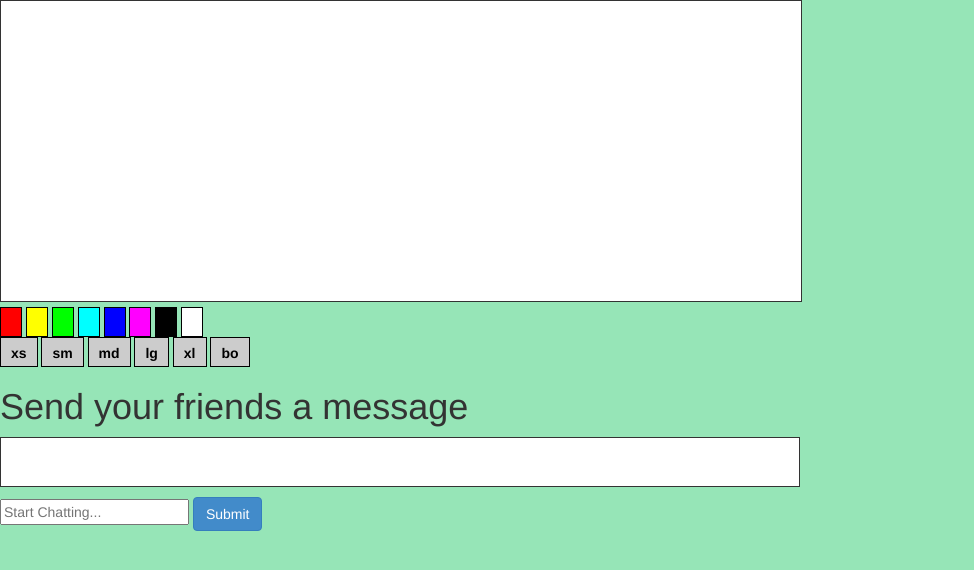
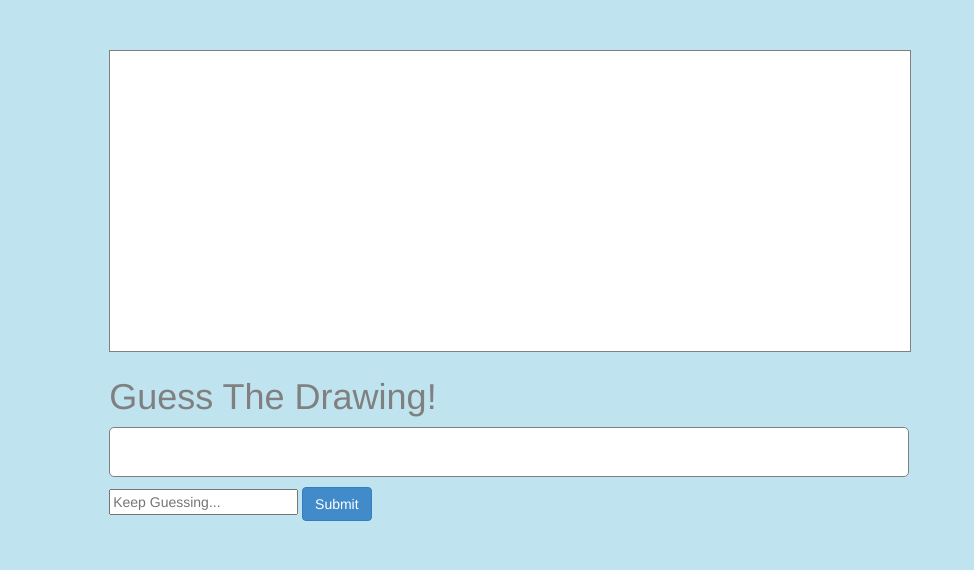
Before and after one commit to travisR004/draw_chat, a website: page public/index.html in a window 1280 px wide. Shown: the whole page, without its empty margins (0-974 px from the left). Drawn offline with nearby package versions, Linux system fonts and the light colour scheme; no server answers.

Commit message:
offset canvas

```diff
--- a/lib/chat_server.js
+++ b/lib/chat_server.js
@@ -13,10 +13,6 @@ var socketIOListen  = function(server){
 	  socket.on('mousemove', function (data) {
       socket.broadcast.emit('moving', data);
     });
-
 	})
 }
-
-
-
 exports.socketIOListen = socketIOListen
--- a/package.json
+++ b/package.json
@@ -1,5 +1,4 @@
 {
-
 	"name": "chat-app",
 	"version": "0.0.1",
 	"description": "chatroom App",
--- a/public/index.html
+++ b/public/index.html
@@ -11,36 +11,18 @@
 </head>
 <body>
 	<div class="row">
-		<div class="col-md-10">
+		<div class="col-sm-12 col-md-10 col-md-offset-1">
 	 		<div id="cursors"></div>
 
 
 			<canvas id="colors_sketch" width="800" height="300"></canvas>
-			<div class="tools colors">
-			  <a href="#colors_sketch" data-color="#f00" style="width: 10px; background: #f00;"></a>
-				<a href="#colors_sketch" data-color="#ff0" style="width: 10px; background: #ff0;">	</a>
-				<a href="#colors_sketch" data-color="#0f0" style="width: 10px; background: #0f0;">	</a>
-				<a href="#colors_sketch" data-color="#0ff" style="width: 10px; background: #0ff;">	</a>
-				<a href="#colors_sketch" data-color="#00f" style="width: 10px; background: #00f;">	</a>
-				<a href="#colors_sketch" data-color="#f0f" style="width: 10px; background: #f0f;">  </a>
-				<a href="#colors_sketch" data-color="#000" style="width: 10px; background: #000;">  </a>
-				<a href="#colors_sketch" data-color="#fff" style="width: 10px; background: #fff;">  </a>
-			</div>
-			<div class="tools sizes">
-				<a href="#colors_sketch" data-size="3" style="background: #ccc">xs</a>
-				<a href="#colors_sketch" data-size="5" style="background: #ccc">sm</a>
-				<a href="#colors_sketch" data-size="10" style="background: #ccc">md</a>
-				<a href="#colors_sketch" data-size="15" style="background: #ccc">lg</a>
-				<a href="#colors_sketch" data-size="21" style="background: #ccc">xl</a>
-				<a href="#colors_sketch" data-size="150" style="background: #ccc">bo</a>
-			</div>
 
-			<h1 class="chatroom">Send your friends a message</h1>
+			<h1 class="chatroom">Guess The Drawing!</h1>
 
 			<div class="message-display"></div>
 
 			<form class="message-form">
-				<input type="text" id="message" placeholder="Start Chatting...">
+				<input type="text" id="message" placeholder="Keep Guessing...">
 				<button class="btn btn-primary">Submit</button>
 			</form>
 		</div>
--- a/public/stylesheets/application.css
+++ b/public/stylesheets/application.css
@@ -1,5 +1,7 @@
 body {
-	background: rgba(46, 204, 113, 0.5);
+	margin-top: 50px;
+	background: rgba(46, 166, 204, 0.3);
+	color: gray;
 }
 
 .message-display{
@@ -7,9 +9,12 @@ body {
 	min-height: 50px;
 	border: solid 1px;
 	margin-bottom: 10px;
+	border-radius: 5px;
 	background-color: white;
 	padding: 5px;
 }
+
+
 
 canvas {
 	border: solid 1px;
```
